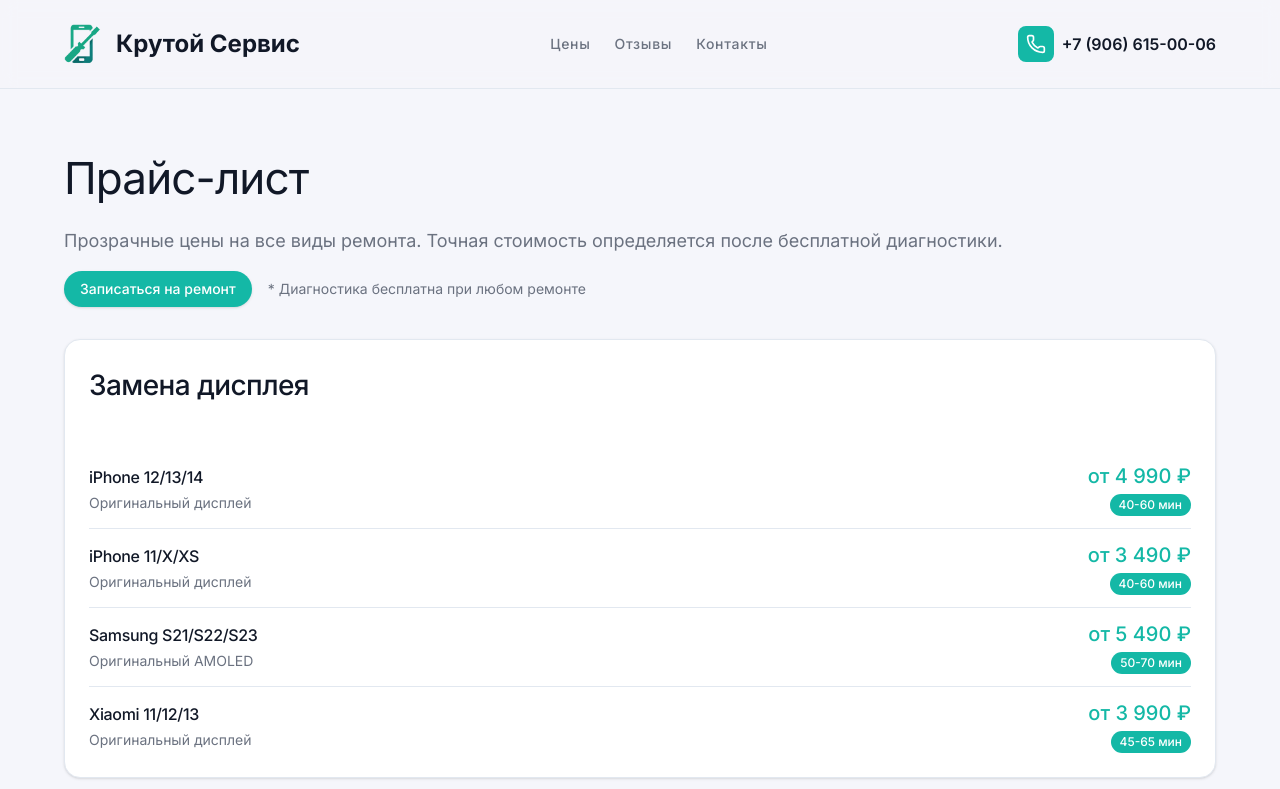
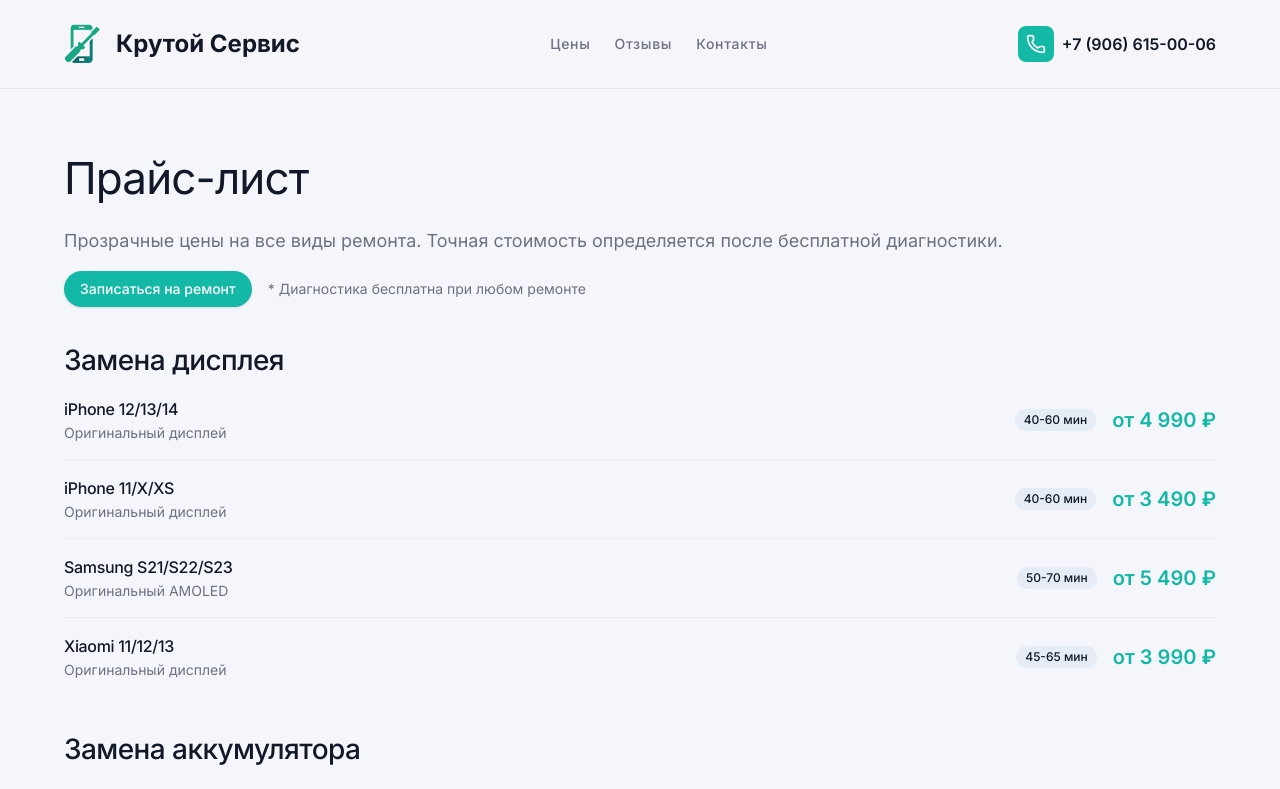
Before and after one commit to yaandrei2000/repair-phone, a Next.js app: page /pricing in a window 1280 px wide. Shown: the top 789 px of the page. Built offline with nearby package versions, Linux system fonts and the light colour scheme.

Commit message:
feat: streamline pricing page layout
Remove Card, simplify structure, change Badge, and increase spacing.

Co-authored-by: zilikgood <23156593+yaandrei2000@users.noreply.github.com>

```diff
--- a/src/components/pricing/pricing-table.tsx
+++ b/src/components/pricing/pricing-table.tsx
@@ -1,5 +1,4 @@
 import { Badge } from '@/components/ui/badge'
-import { Card, CardContent, CardHeader } from '@/components/ui/card'
 
 const pricingCategories = [
 	{
@@ -145,47 +144,38 @@ const pricingCategories = [
 
 export function PricingTable() {
 	return (
-		<div className='flex flex-col gap-6'>
+		<div className='flex flex-col gap-10 md:gap-12'>
 			{pricingCategories.map((category, categoryIndex) => (
-				<Card key={categoryIndex} className='py-0'>
-					<CardHeader className='p-4 md:p-6'>
+				<div key={categoryIndex} className='flex flex-col gap-4'>
 					<h2 className='text-foreground text-[22px] font-medium md:text-[28px]'>
 						{category.category}
 					</h2>
-					</CardHeader>
-					<CardContent className='p-4 pt-0 md:p-6 md:pt-0'>
-						<div className='flex flex-col gap-3'>
+					<div className='flex flex-col'>
 						{category.services.map((service, serviceIndex) => (
 							<div
 								key={serviceIndex}
-									className='border-border flex flex-col gap-2 border-b pb-3 last:border-b-0 last:pb-0 md:flex-row md:items-center md:justify-between md:gap-4'
+								className='border-border/50 flex flex-col gap-2 border-b py-4 first:pt-0 last:border-b-0 last:pb-0 md:flex-row md:items-center md:justify-between md:gap-4'
 							>
-									<div className='flex flex-col gap-1 md:flex-1'>
-										<h3 className='text-foreground font-sans text-base font-medium'>
+								<div className='flex flex-col gap-0.5 md:flex-1'>
+									<h3 className='text-foreground text-base font-medium'>
 										{service.device}
 									</h3>
-										<p className='text-muted-foreground font-sans text-sm'>
+									<p className='text-muted-foreground text-sm'>
 										{service.description}
 									</p>
 								</div>
-									<div className='flex items-center justify-between gap-4 md:justify-end'>
-										<div className='flex flex-col items-end gap-1'>
-											<p className='text-primary text-lg font-medium md:text-xl'>
+								<div className='flex items-center gap-4 md:justify-end'>
+									<Badge variant='secondary' className='w-fit'>
+										{service.duration}
+									</Badge>
+									<p className='text-primary text-lg font-semibold md:text-xl'>
 										{service.price}
 									</p>
-											<Badge
-												variant='default'
-												className='w-fit'
-											>
-												{service.duration}
-											</Badge>
-										</div>
 								</div>
 							</div>
 						))}
 					</div>
-					</CardContent>
-				</Card>
+				</div>
 			))}
 		</div>
 	)
```
Lines whose indentation alone changed are shown as unchanged.
